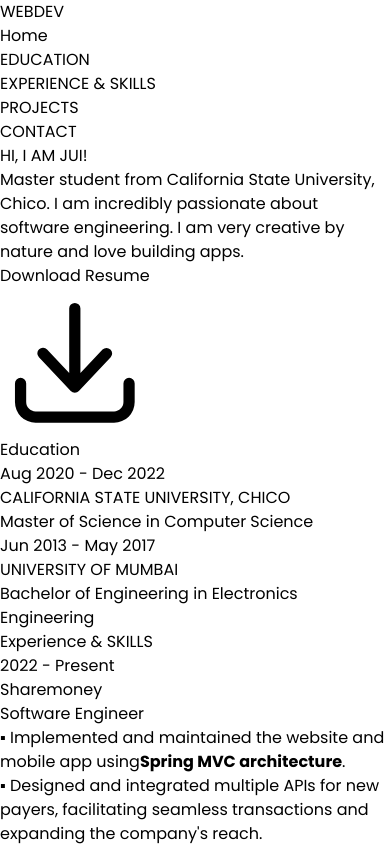
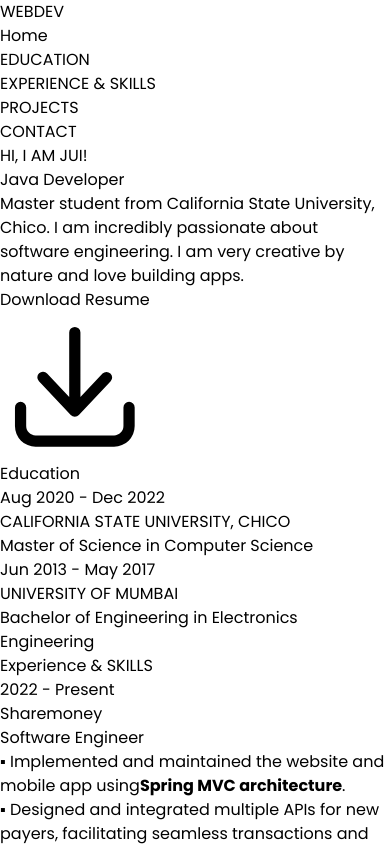
Before and after one commit to JuiD24/portfolio, a Next.js app: page / in a window 390 px wide. Shown: the top 846 px of the page. Built offline with nearby package versions, Linux system fonts and the light colour scheme.

Commit message:
added back everything except particle.tsx and mobileNav

```diff
--- a/Components/Hero.tsx
+++ b/Components/Hero.tsx
@@ -1,6 +1,6 @@
 import React from 'react'
 // import Particle from './Particle'
-// import TextEffect from './TextEffect'
+import TextEffect from './TextEffect'
 import Image from 'next/image'
 import {ArrowDownTrayIcon} from "@heroicons/react/20/solid";
 
@@ -11,7 +11,7 @@ const Hero = () => {
         <div className='w-[80%] grid-cols-1 mx-auto grid lg:grid-cols-2 gap-[3rem] h-[100%] items-center'>
             <div>
             <h1 className='text-[35px] md:text-[50px] text-white font-bold'>HI, I AM <span className='text-yellow-400'>JUI!</span></h1>
-            {/* <TextEffect/> */}
+            <TextEffect/>
             <p className='mt-[1.5rem] text-[18px] text-[#ffffff92]'>
                 Master student from California State University, Chico. I am incredibly passionate about software engineering.
                  I am very creative by nature and love building apps.
--- a/Components/ProjectItem.tsx
+++ b/Components/ProjectItem.tsx
@@ -18,7 +18,7 @@ const ProjectItem = ({title, imageSrc, sourceCodeLink, demoLink , delay}: Props)
       </h6>
         </div>
 
-      <div className="transform cursor-pointer hover:-translate-y-6 transition-all duration-200 relative w-[100%] h-[200px] md:h-[300px]">
+      <div className="transform cursor-pointer hover:-translate-y-6 transition-all duration-200 relative w-[100%] h-[200px] md:h-[300px]" data-aos="fade-up" data-aos-delay={delay}>
         <Image
           src={imageSrc}
           alt="portfolio"
--- a/Components/TextEffect.tsx
+++ b/Components/TextEffect.tsx
@@ -1,25 +1,25 @@
-// import { TypeAnimation } from 'react-type-animation';
+import { TypeAnimation } from 'react-type-animation';
 
-// const TextEffect = () => {
-//   return (
-//     <TypeAnimation
-//       sequence={[
-//         // Same substring at the start will only be typed out once, initially
-//         'Coder',
-//         1000, // wait 1s before replacing "Mice" with "Hamsters"
-//         'Full Stack Developer',
-//         1000,
-//         'Java Developer',
-//         1000,
-//         'Programmer',
-//         1000
-//       ]}
-//       wrapper="span"
-//       speed={50}
-//       className='text-[2rem] md:text-[3rem] text-[#55e6a5] font-bold uppercase'
-//       repeat={Infinity}
-//     />
-//   );
-// };
+const TextEffect = () => {
+  return (
+    <TypeAnimation
+      sequence={[
+        // Same substring at the start will only be typed out once, initially
+        'Coder',
+        1000, // wait 1s before replacing "Mice" with "Hamsters"
+        'Full Stack Developer',
+        1000,
+        'Java Developer',
+        1000,
+        'Programmer',
+        1000
+      ]}
+      wrapper="span"
+      speed={50}
+      className='text-[2rem] md:text-[3rem] text-[#55e6a5] font-bold uppercase'
+      repeat={Infinity}
+    />
+  );
+};
 
-// export default TextEffect;
+export default TextEffect;
--- a/pages/index.tsx
+++ b/pages/index.tsx
@@ -5,8 +5,8 @@ import Nav from "@/Components/Nav";
 import Projects from "@/Components/Projects";
 import Skills from "@/Components/Skills";
 import React, { useEffect, useState } from "react";
-// import AOS from "aos";
-// import "aos/dist/aos.css"; // You can also use <link> for styles
+import AOS from "aos";
+import "aos/dist/aos.css"; // You can also use <link> for styles
 import Education from "@/Components/Education";
 
 const HomePage = () => {
@@ -15,28 +15,28 @@ const HomePage = () => {
   const closeNav = () => setNav(false);
 
   // ANimation AOS setup
-  // useEffect(() => {
-  //   AOS.init({
-  //     // Global settings:
-  //     disable: false, // accepts following values: 'phone', 'tablet', 'mobile', boolean, expression or function
-  //     startEvent: "DOMContentLoaded", // name of the event dispatched on the document, that AOS should initialize on
-  //     initClassName: "aos-init", // class applied after initialization
-  //     animatedClassName: "aos-animate", // class applied on animation
-  //     useClassNames: false, // if true, will add content of `data-aos` as classes on scroll
-  //     disableMutationObserver: false, // disables automatic mutations' detections (advanced)
-  //     debounceDelay: 50, // the delay on debounce used while resizing window (advanced)
-  //     throttleDelay: 99, // the delay on throttle used while scrolling the page (advanced)
+  useEffect(() => {
+    AOS.init({
+      // Global settings:
+      disable: false, // accepts following values: 'phone', 'tablet', 'mobile', boolean, expression or function
+      startEvent: "DOMContentLoaded", // name of the event dispatched on the document, that AOS should initialize on
+      initClassName: "aos-init", // class applied after initialization
+      animatedClassName: "aos-animate", // class applied on animation
+      useClassNames: false, // if true, will add content of `data-aos` as classes on scroll
+      disableMutationObserver: false, // disables automatic mutations' detections (advanced)
+      debounceDelay: 50, // the delay on debounce used while resizing window (advanced)
+      throttleDelay: 99, // the delay on throttle used while scrolling the page (advanced)
 
-  //     // Settings that can be overridden on per-element basis, by `data-aos-*` attributes:
-  //     offset: 120, // offset (in px) from the original trigger point
-  //     delay: 0, // values from 0 to 3000, with step 50ms
-  //     duration: 1000, // values from 0 to 3000, with step 50ms
-  //     easing: "ease", // default easing for AOS animations
-  //     once: true, // whether animation should happen only once - while scrolling down
-  //     mirror: false, // whether elements should animate out while scrolling past them
-  //     anchorPlacement: "top-bottom", // defines which position of the element regarding to window should trigger the animation
-  //   });
-  // }, []);
+      // Settings that can be overridden on per-element basis, by `data-aos-*` attributes:
+      offset: 120, // offset (in px) from the original trigger point
+      delay: 0, // values from 0 to 3000, with step 50ms
+      duration: 1000, // values from 0 to 3000, with step 50ms
+      easing: "ease", // default easing for AOS animations
+      once: true, // whether animation should happen only once - while scrolling down
+      mirror: false, // whether elements should animate out while scrolling past them
+      anchorPlacement: "top-bottom", // defines which position of the element regarding to window should trigger the animation
+    });
+  }, []);
 
   return (
     <div className="overflow-x-hidden">
```
Also changed, not shown: package.json (+7 -1 lines).
